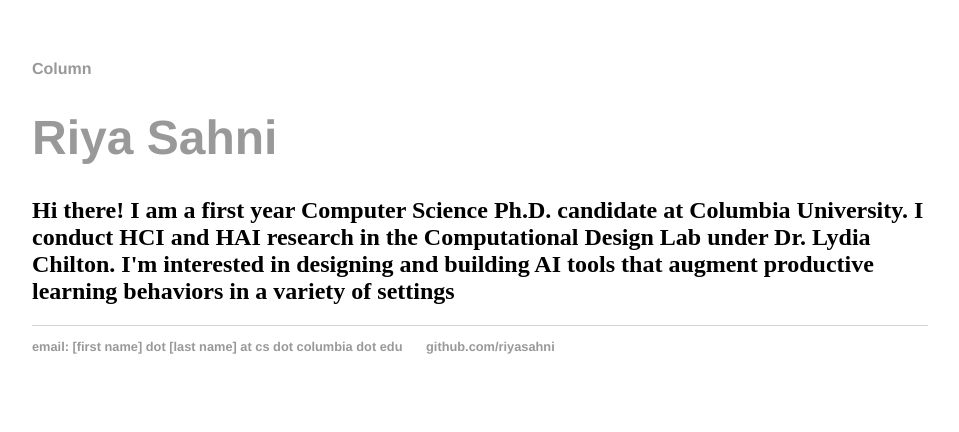
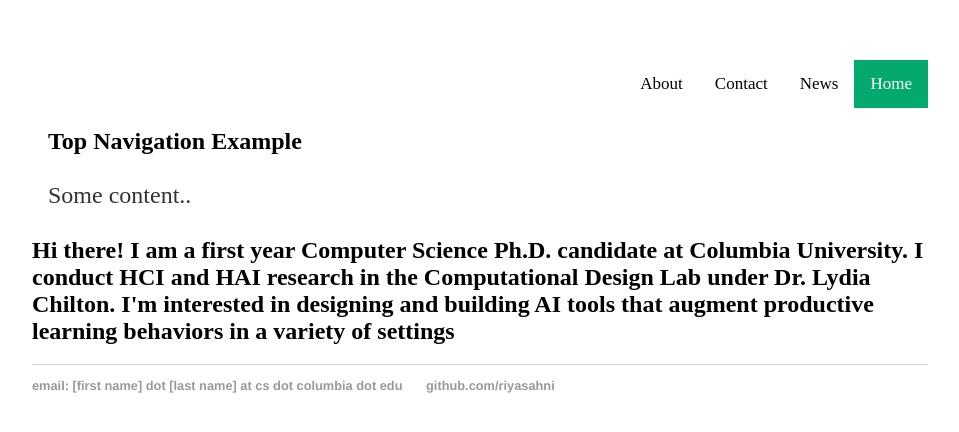
Before and after one commit to riyasahni/riyasahni.github.io, a Jekyll site: the page built from index.html, in a window 1280 px wide. Shown: the top 432 px of the page, without its empty margins (160-1119 px from the left). Built offline with Jekyll 4.4.1, drawn with Linux system fonts in a browser that asks for light colours.

Commit message:
:p playing around

```diff
--- a/_layouts/default.html
+++ b/_layouts/default.html
@@ -6,14 +6,25 @@
 			<link rel="stylesheet" type="text/css" href="/css/main.css">
 		</head>
 		<body>
-			<nav>
+			<div class="topnav">
+				<a class="active" href="#home">Home</a>
+				<a href="#news">News</a>
+				<a href="#contact">Contact</a>
+				<a href="#about">About</a>
+			  </div>
+
+			  <div style="padding-left:16px">
+				<h2>Top Navigation Example</h2>
+				<p>Some content..</p>
+			  </div>
+			<!-- <nav>
 	    		<ul>
 	        		<li><a href="/blog">Column</a></li>
 	    		</ul>
 			</nav>
 			<h1>
 				<a href="/">Riya Sahni</a>
-			</h1>
+			</h1> -->
 			<div class="container">
 
 			{{ content }}
--- a/css/main.css
+++ b/css/main.css
@@ -1,6 +1,7 @@
 body {
     margin: 60px auto;
     width: 70%;
+    font: 'Alegreya Sans';
 }
 header {
     background: rgb(53, 41, 116);
@@ -52,3 +53,23 @@
 ul.posts li {
     list-style: none;
 }
+.topnav {
+    overflow: hidden;
+}
+.topnav a {
+    float: right;
+    color: Black;
+    text-align: center;
+    padding: 14px 16px;
+    text-decoration: none;
+    font-size: 17px;
+}
+.topnav a:hover {
+    background-color: #ddd;
+    color: black;
+}
+
+.topnav a.active {
+    background-color: #04AA6D;
+    color: white;
+}
```
